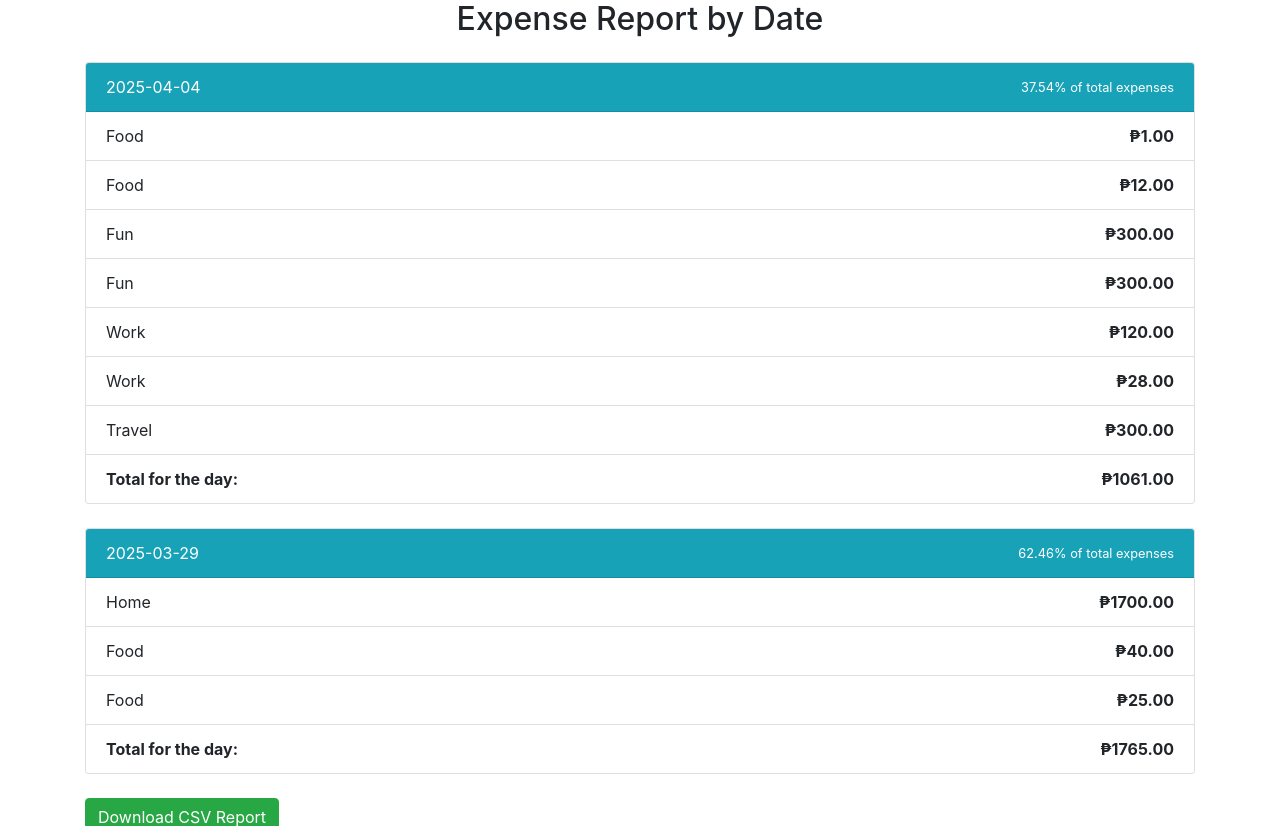
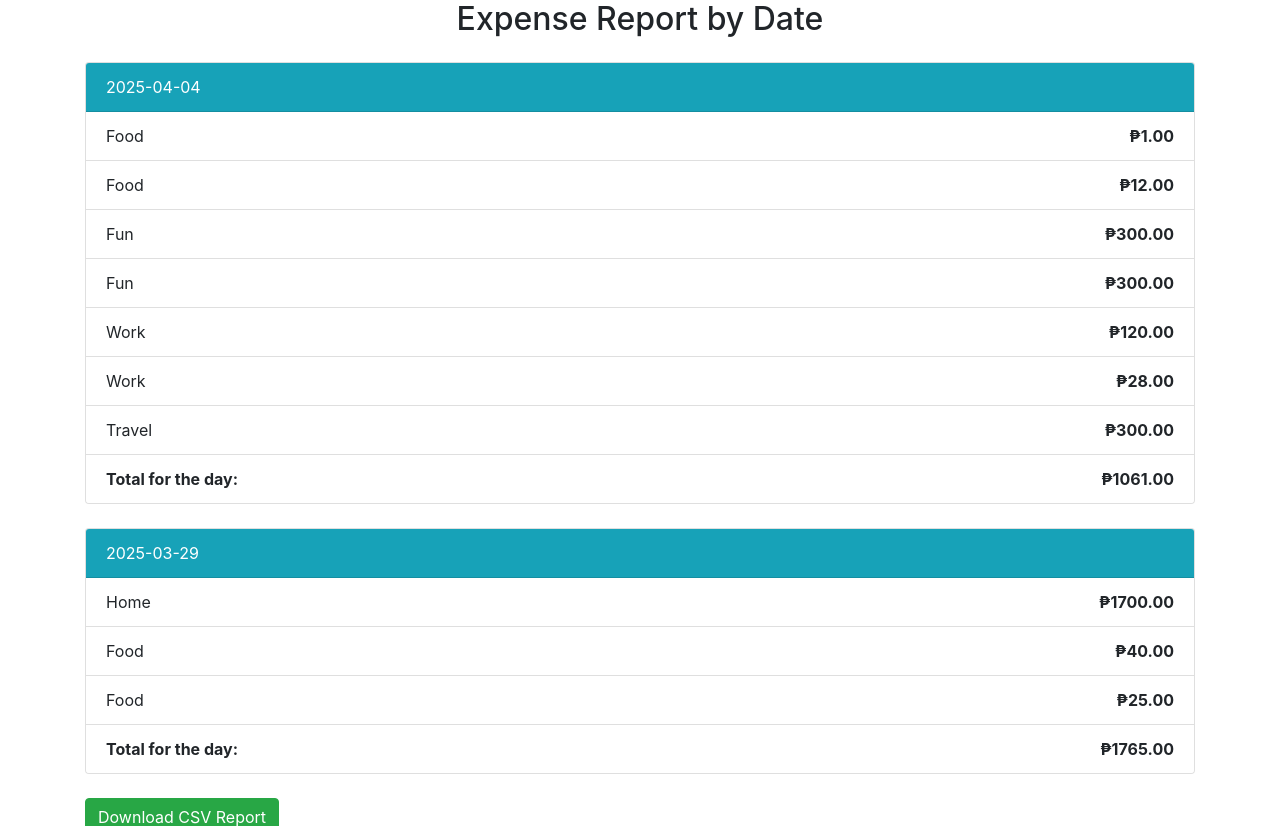
Before and after one commit to ErlBenedict/budget-tracker, a Flask app: page /report in a window 1280 px wide. Shown: the part 56-882 px from the top of the page. Run offline with Flask 3, Linux system fonts and the light colour scheme; a user stored in the database is signed in; some libraries are stand-ins or nearby versions.

Commit message:
Fix: removed duplicate code in report.html

```diff
--- a/website/templates/report.html
+++ b/website/templates/report.html
@@ -9,7 +9,7 @@
     <div class="card mt-4">
       <div class="card-header bg-info text-white d-flex justify-content-between align-items-center">
         <span>{{ date }}</span>
-        <small>{{ percentage_by_day[date] }}% of total expenses</small>
+
       </div>
       <ul class="list-group list-group-flush">
         {% for expense in expenses %}
```
